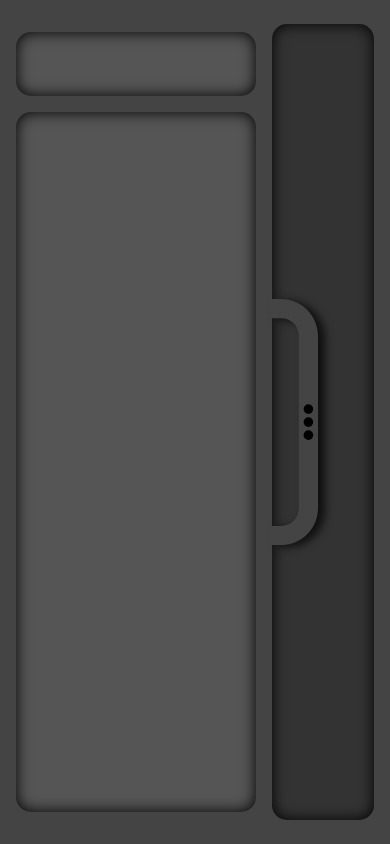
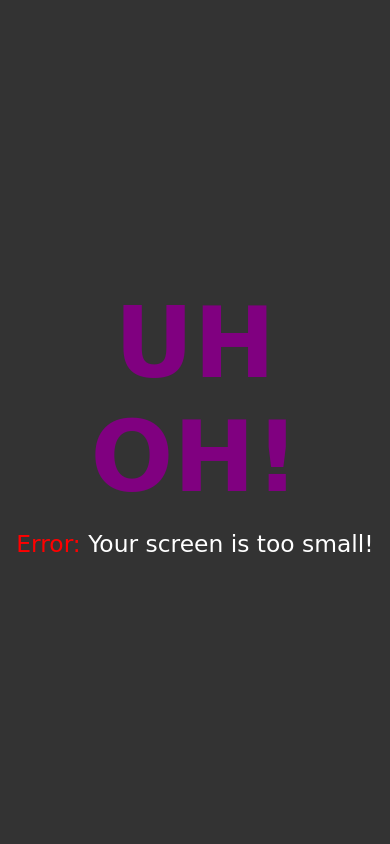
Before and after one commit to TcePrepK/SDF_Designer, a website built with webpack: page src/index.html in a window 390 px wide. Built offline with nearby package versions, Linux system fonts and the light colour scheme.

Commit message:
Error screen

```diff
--- /dev/null
+++ b/res/style/errorPage.scss
@@ -0,0 +1,35 @@
+#error-screen {
+    position: absolute;
+
+    display: flex;
+    flex-direction: column;
+    align-items: center;
+    justify-content: center;
+
+    top: 0;
+    width: 100%;
+    height: 100%;
+
+    font-family: fredoka one, cursive;
+
+    > * {
+        color: #fff;
+        text-align: center;
+
+        font-size: 6vw;
+    }
+
+    .top {
+        color: purple;
+        font-size: 25vw;
+
+        margin: 0 0 1rem;
+    }
+
+    .error {
+        &::before {
+            content: "Error: ";
+            color: red;
+        }
+    }
+}
--- a/res/style/style.scss
+++ b/res/style/style.scss
@@ -3,6 +3,8 @@ $foreground: #444;
 
 $interface-radius: 15px;
 $interface-foreground: #555;
+
+@import "errorPage.scss";
 
 @keyframes ui-expand {
     0% {
@@ -35,7 +37,7 @@ body {
     background: $background;
 }
 
-.main-screen {
+#main-screen {
     position: absolute;
     width: 100%;
     height: 100%;
--- a/src/index.html
+++ b/src/index.html
@@ -7,7 +7,7 @@
     <!--        <link rel="stylesheet" href="res/style/style.css">-->
 </head>
 <body>
-<div class="main-screen">
+<div id="main-screen">
     <div class="header"></div>
     <div class="interfaces">
         <div id="user-interface" class="preload">
@@ -15,9 +15,9 @@
             <div class="selection"></div>
         </div>
         <div class="node">
-            <audio id="drawer-opening" src="../res/audio/drawer_opening.mp3" preload="auto"></audio>
-            <img id="drawer-handle" width="0" src="../res/svg/handle.svg" alt="Handle not loaded" />
-            <audio id="drawer-closing" src="../res/audio/drawer_closing.mp3" preload="auto"></audio>
+            <audio id="drawer-opening" src="res/audio/drawer_opening.mp3" preload="auto"></audio>
+            <img id="drawer-handle" width="0" src="res/svg/handle.svg" alt="Handle not loaded" />
+            <audio id="drawer-closing" src="res/audio/drawer_closing.mp3" preload="auto"></audio>
         </div>
     </div>
     <div class="footer"></div>
--- a/src/index.ts
+++ b/src/index.ts
@@ -1,5 +1,6 @@
 import { Logger } from "./renderer/core/logger";
 import { Main } from "./renderer/main";
+import { ErrorScreen } from "./renderer/simulation/ui/ErrorScreen";
 
 const logger = new Logger("Index Initialization", "✅");
 
@@ -9,4 +10,10 @@ logger.log("Imported main successfully!");
 logger.log("Starting the main process...");
 
 const main = new Main();
-main.initialize();
+try {
+    main.initialize();
+} catch (error) {
+    let msg = error;
+    if (error instanceof Error) msg = error.message;
+    new ErrorScreen(msg as string);
+}
--- a/src/renderer/main.ts
+++ b/src/renderer/main.ts
@@ -22,6 +22,10 @@ export class Main {
         GlobalVariables.canvas = canvas;
         GlobalVariables.ctx = canvas.getContext();
 
+        if (!this.bigEnoughScreen()) {
+            throw new Error("Your screen is too small!");
+        }
+
         mouse.initialize();
         GlobalVariables.mouse = mouse;
 
@@ -42,4 +46,10 @@ export class Main {
 
         requestAnimationFrame(() => this.startRunning());
     }
+
+    private bigEnoughScreen(): boolean {
+        const screenWidth = window.innerWidth;
+        console.log(screenWidth);
+        return screenWidth > 600;
+    }
 }
--- /dev/null
+++ b/src/renderer/simulation/ui/ErrorScreen.ts
@@ -0,0 +1,13 @@
+import { createDiv, createElement, getElementById } from "../../core/utils";
+
+export class ErrorScreen {
+    public constructor(msg: string) {
+        const mainScreen = getElementById("main-screen");
+        mainScreen.style.display = "none";
+
+        const errorScreen = createDiv({ parent: document.body, id: "error-screen" },
+            createElement("h1", { classes: ["top"], innerText: "UH OH!" }),
+            createDiv({ classes: ["error"], innerText: msg })
+        );
+    }
+}
--- a/src/renderer/simulation/ui/UserInterface.ts
+++ b/src/renderer/simulation/ui/UserInterface.ts
@@ -24,7 +24,7 @@ export class UserInterface {
         } else {
             this.getAudio("closing").play();
         }
-        setTimeout(() => this.toggleable = true, 1000);
+        setTimeout(() => this.toggleable = true, 600);
         toggleClass(this.body, "expanded");
     }
 
--- a/webpack.config.js
+++ b/webpack.config.js
@@ -32,7 +32,7 @@ module.exports = {
     plugins: [
         new CopyWebpackPlugin({
             patterns: [
-                // { from: "res", to: "res" },
+                { from: "res", to: "res" },
                 // { from: "libs", to: "libs" },
                 // { from: 'index.html' },
                 // { from: 'src/preload.js' },
```
